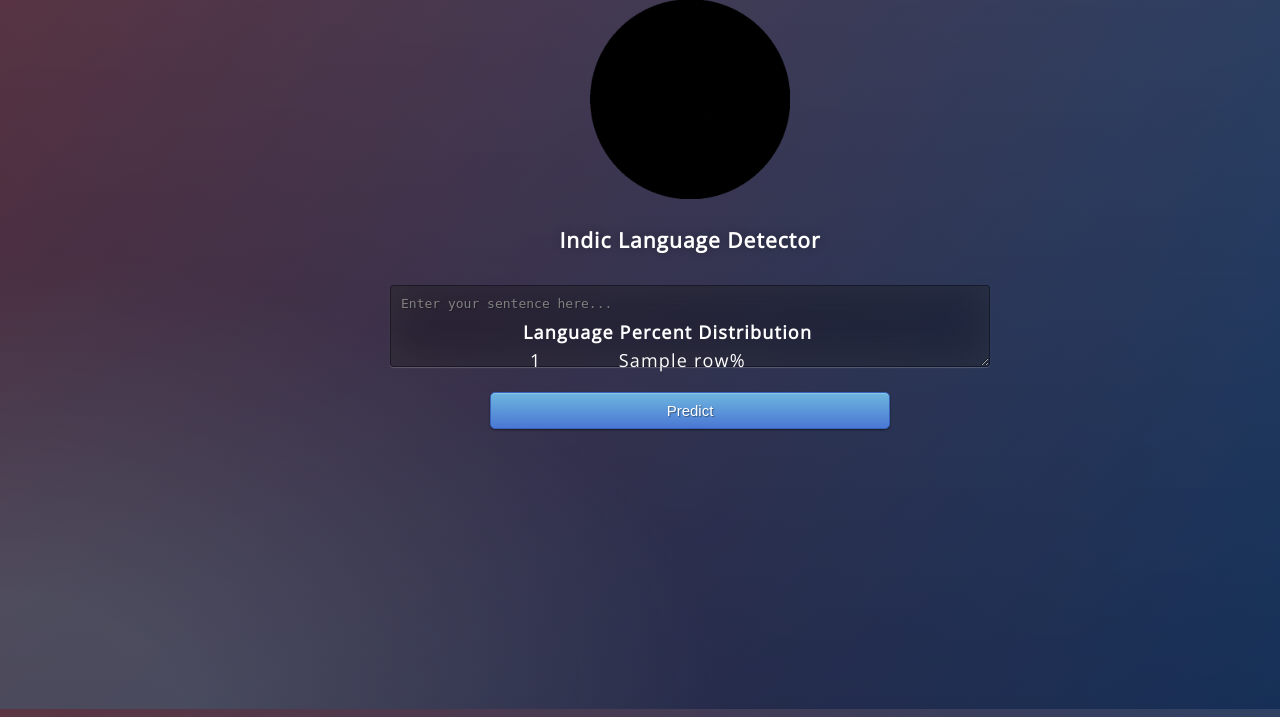
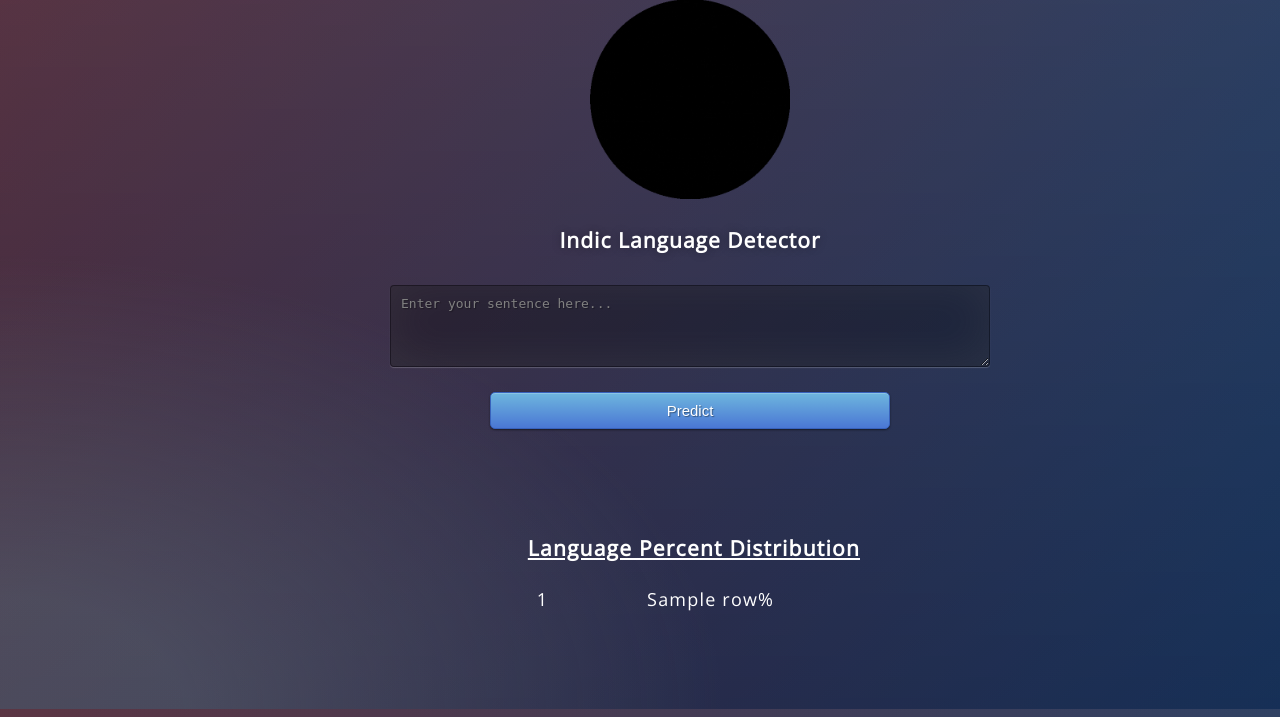
Before and after one commit to sonalgan/bhasha, a Flask app: template templates/result.html in a window 1280 px wide; the page is wider, and only the part inside the window is pictured. Shown: the part 91-808 px from the top of that part. Run offline with Flask 2, Linux system fonts and the light colour scheme; the template is opened without the code that fills it: most values are stand-ins (such as "Sample title", 1, 10 or a date in 2020); parts of the project's set-up code (start-up, migrations or seed data) failed here and were passed over.

Commit message:
Update result.html

```diff
--- a/templates/result.html
+++ b/templates/result.html
@@ -1,11 +1,11 @@
 {% extends 'index.html' %}
 {%block content%}
 
-<div style="position:relative; top:50%; left: 40%;" >
+<div style="position:absolute; top:75%; left: 41%;" >
      <table >
          <tr>
              <th colspan=2>
-                Language Percent Distribution
+                <u> <h3>Language Percent Distribution</h3></u>
              </th>
 
          </tr>
```
Lines whose indentation alone changed are shown as unchanged.
